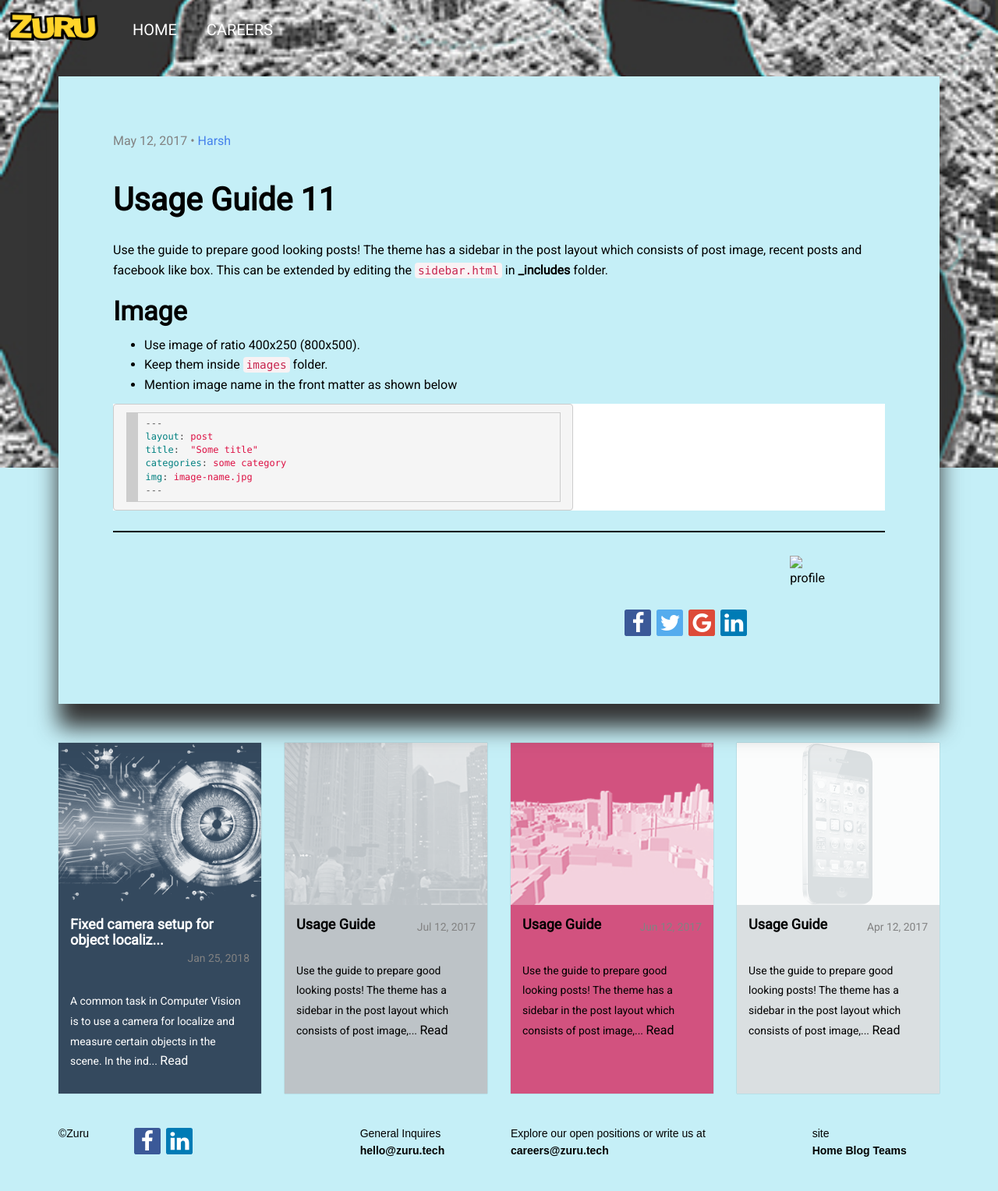
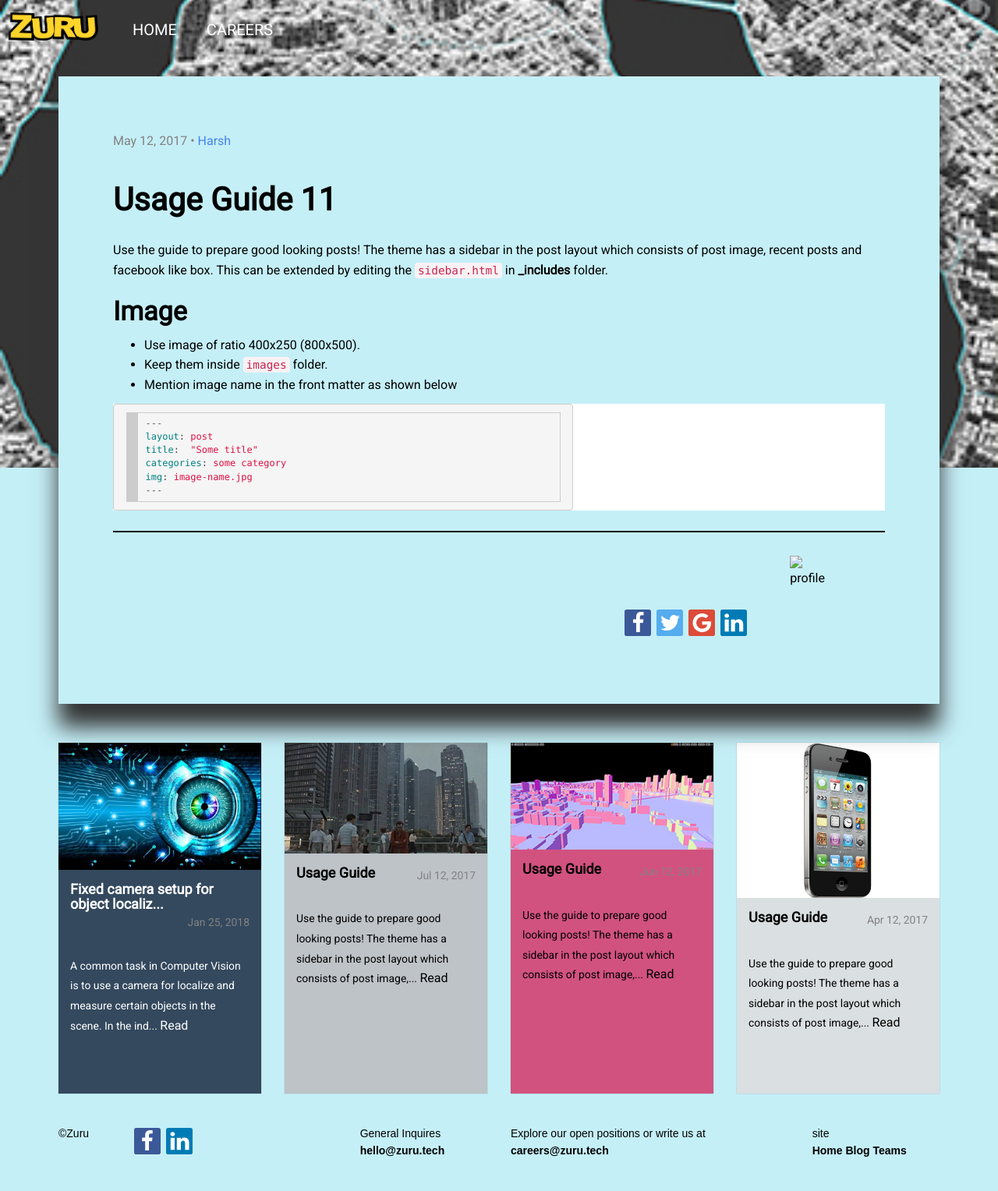
Before and after one commit to Dipen-Dedania/zuru-blog, a Jekyll site: the page built from _posts/2017-05-12-test-5-robotics.markdown, in a window 1280 px wide. Shown: the whole page at 78% size. Built offline with Jekyll 4.4.1, drawn with Linux system fonts in a browser that asks for light colours.

Commit message:
Card background same as font color

```diff
--- a/_sass/_custom.scss
+++ b/_sass/_custom.scss
@@ -377,11 +377,11 @@ input[type=number] {
   border-top-color: transparent;
 }
 
-.panel > img {
+.panel .card-image-container > img {
   -webkit-filter: grayscale(1) contrast(1.3);
   filter: grayscale(1) contrast(1.3);
   mix-blend-mode: screen;
-  opacity: .9;
+  opacity: .8;
 }
 
 .post-banner {
@@ -446,12 +446,12 @@ input[type=number] {
   box-shadow: -0px 0px 14px 0px rgba(0, 0, 0, 0.4);
 }
 
-.card .index-anchor .panel > img {
+.card .index-anchor .panel .card-image-container > img {
   height: 208px;
   object-fit: cover;
 }
 
-.card-type-jumbo-standard-01 .index-anchor .panel > img {
+.card-type-jumbo-standard-01 .index-anchor .panel .card-image-container > img {
   height: 290px;
   object-fit: cover;
 }
@@ -575,6 +575,6 @@ input[type=number] {
   padding-top: 50px;
 }
 
-.first-large-post .index-anchor .panel>img{
+.first-large-post .index-anchor .panel .card-image-container >img{
   height: 300px;
 }
--- a/index.html
+++ b/index.html
@@ -50,7 +50,9 @@ layout: default
                         <div class="panel panel-default" style="background-color:{{postTheme.backgroundColor}};color:{{postTheme.fontColor}};">
 
                             {% if post.img %}
-                            <img width="100%" src="{{site.baseurl}}/images/{{post.img}}" alt="{{post.title}}">
+                            <div class="card-image-container" style="background-color:{{postTheme.fontColor}}">
+                                <img width="100%" src="{{site.baseurl}}/images/{{post.img}}" alt="{{post.title}}">
+                            </div>
                             {% else %}
                             <img width="100%" src="{{site.baseurl}}/images/webjeda-logo-big.jpg" alt="{{site.title}}">
                             {% endif %}
```
